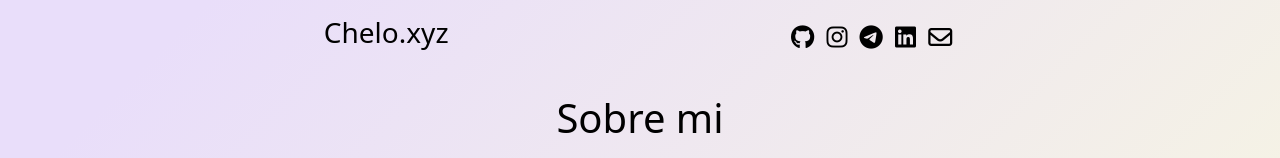
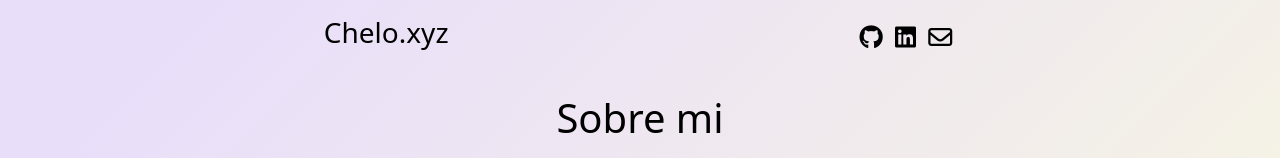
Before and after one commit to chelo91/chelo-xyz, a SvelteKit app: page / in a window 1280 px wide. Shown: the top 158 px of the page. Built offline with nearby package versions, Linux system fonts and the light colour scheme.

Commit message:
Update +layout.svelte

```diff
--- a/src/routes/+layout.svelte
+++ b/src/routes/+layout.svelte
@@ -23,6 +23,8 @@
         class="d-flex align-items-center col-md-3 text-decoration-none"
         ><h3>Chelo.xyz</h3>
       </a>
+      <ul class="nav col-12 col-md-auto mb-2 justify-content-center mb-md-0">
+      </ul>
       <!--
       <ul class="nav col-12 col-md-auto mb-2 justify-content-center mb-md-0">
         {#each menus as { url, name }}
@@ -37,7 +39,7 @@
             >
           </li>
         {/each}
-      </ul>-->
+     -->
 
       <div class="col-md-4 text-end">
         <a
@@ -48,26 +50,6 @@
           ><i
             class="fab
         fa-github fa-xl"
-          />
-        </a>
-        <a
-          href="https://www.instagram.com/soych3lo/"
-          role="button"
-          class="m-1"
-          target="_blank"
-          ><i
-            class="fab
-        fa-instagram fa-xl"
-          />
-        </a>
-        <a
-          href="https://t.me/soych3lo"
-          role="button"
-          class="m-1"
-          target="_blank"
-          ><i
-            class="fab
-        fa-telegram fa-xl"
           />
         </a>
         <a
```
